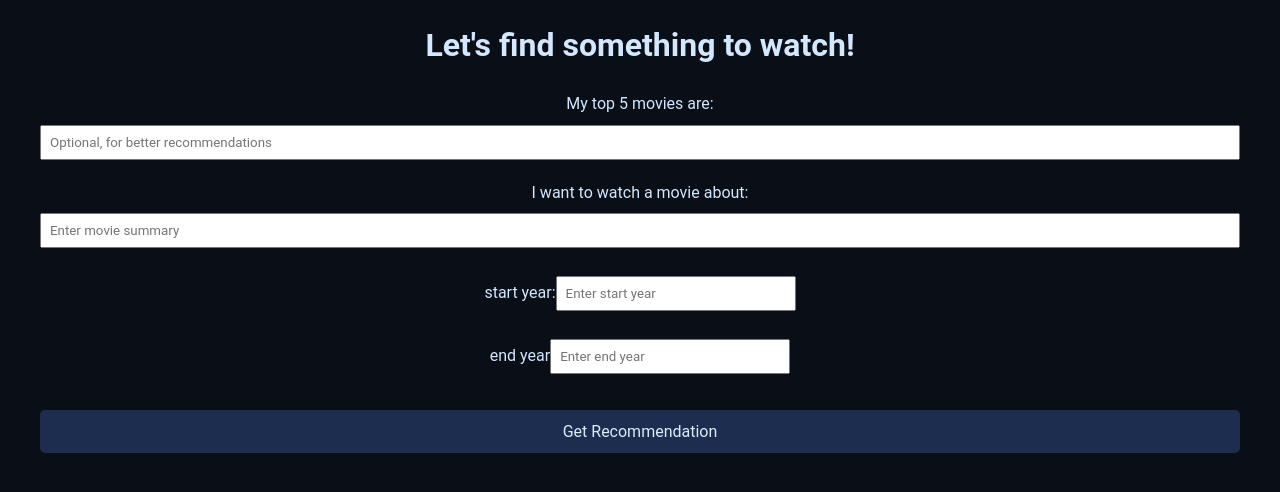
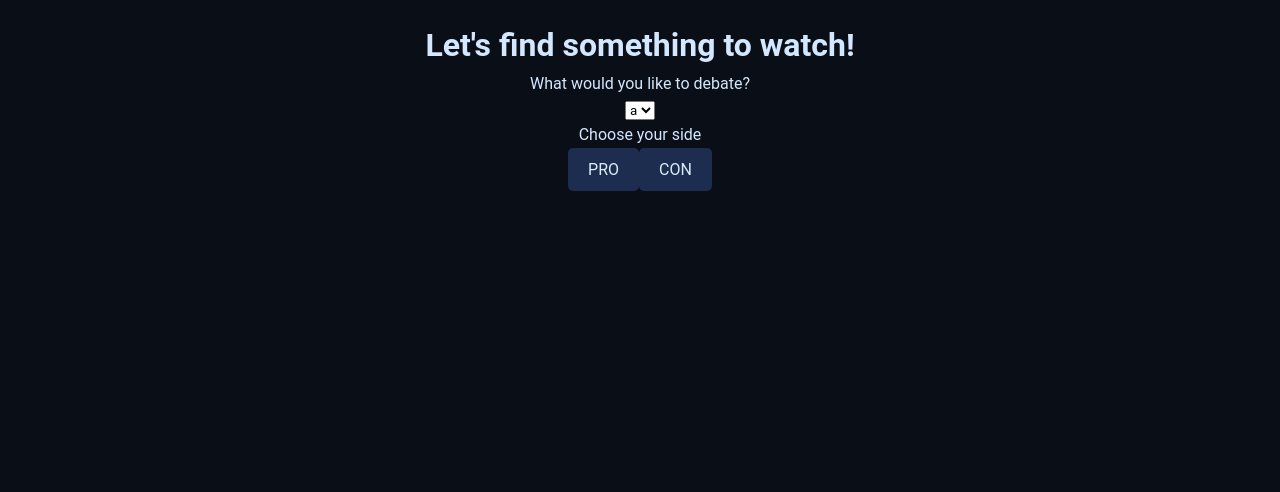
Before and after one commit to enigmawun/DebateMate, a React app: page / in a window 1280 px wide. Shown: the top 492 px of the page. Built offline with nearby package versions, Linux system fonts and the light colour scheme.

Commit message:
created routes for front end

```diff
--- a/client/App.tsx
+++ b/client/App.tsx
@@ -1,17 +1,84 @@
-import React from 'react';
+import React, { useState } from 'react';
+import ReactDOM from 'react-dom/client';
+import { useNavigate } from 'react-router-dom';
 import { createRoot } from 'react-dom/client';
+import './styles.css';
 
-import './styles.css';
-import Recommendations from './Components/Recommendations';
+// import Recommendations from './Components/Recommendations';
+import ConversationPage from './Components/Recommendations';
+import AssessmentPage from './Components/Recommendations';
+
+import {
+  createBrowserRouter,
+  RouterProvider,
+} from "react-router-dom";
+
 
 const App = () => {
+  const [proOrCon, setProOrCon] = useState(false)
+  const [prompt, choosePrompt] = useState('')
+
+  const navigate = useNavigate();
+
+  const sendToConversationPage = async () => {
+    try {
+      // Send data to backend
+      const aiInput = await fetch('http://localhost:5001/api/choices', { // rename here after
+        method: 'POST',
+        // headers: {
+        //   'Content-Type': 'application/json',
+        // },
+        body: JSON.stringify({
+          proOrCon, //shorthand here too
+          prompt, //shorthand here too
+        }),
+      });
+
+      // Navigate to Conversation Page
+      navigate('/conversationPage', {
+        state: {
+          aiInput //name of the key is the same as the variable, shorthand
+        }
+      });
+    } catch (error) {
+      console.error('Error sending data to backend:', error);
+    }
+  };
+
   return (
     <div>
-      <Recommendations />
+      {/* <Recommendations /> */}
+      <p> What would you like to debate? </p>
+      <select id="dropdown">
+        <option value="a">a</option>
+        <option value="b">b</option>
+      </select>
+      <p> Choose your side </p>
+      <button onClick = {sendToConversationPage}>PRO</button>
+      <button onClick = {sendToConversationPage}>CON</button>
+
     </div>
   );
 };
 
-createRoot(document.querySelector('#root')!).render(<App />);
+const router = createBrowserRouter([
+  {
+    path: "/",
+    element: <App />,
+  },
+  {
+    path: "/conversationPage",
+    element: <ConversationPage />,
+  },
+  {
+    path: "/assessmentPage",
+    element: <AssessmentPage />,
+  },
+]);
+
+createRoot(document.querySelector('#root')!).render(
+<React.StrictMode>
+  <RouterProvider router={router} />
+</React.StrictMode>);
 
 export default App;
--- a/package.json
+++ b/package.json
@@ -54,6 +54,7 @@
     "nock": "^13.5.5",
     "openai": "^4.69.0",
     "react": "^18.3.1",
-    "react-dom": "^18.3.1"
+    "react-dom": "^18.3.1",
+    "react-router-dom": "^6.28.0"
   }
 }
```
Also changed, not shown: client/Components/ConversationPage.tsx (added, +40 -0 lines), client/Components/AssessmentPage.tsx (added), 1 other file (tests, documents, lock files or other folders).
